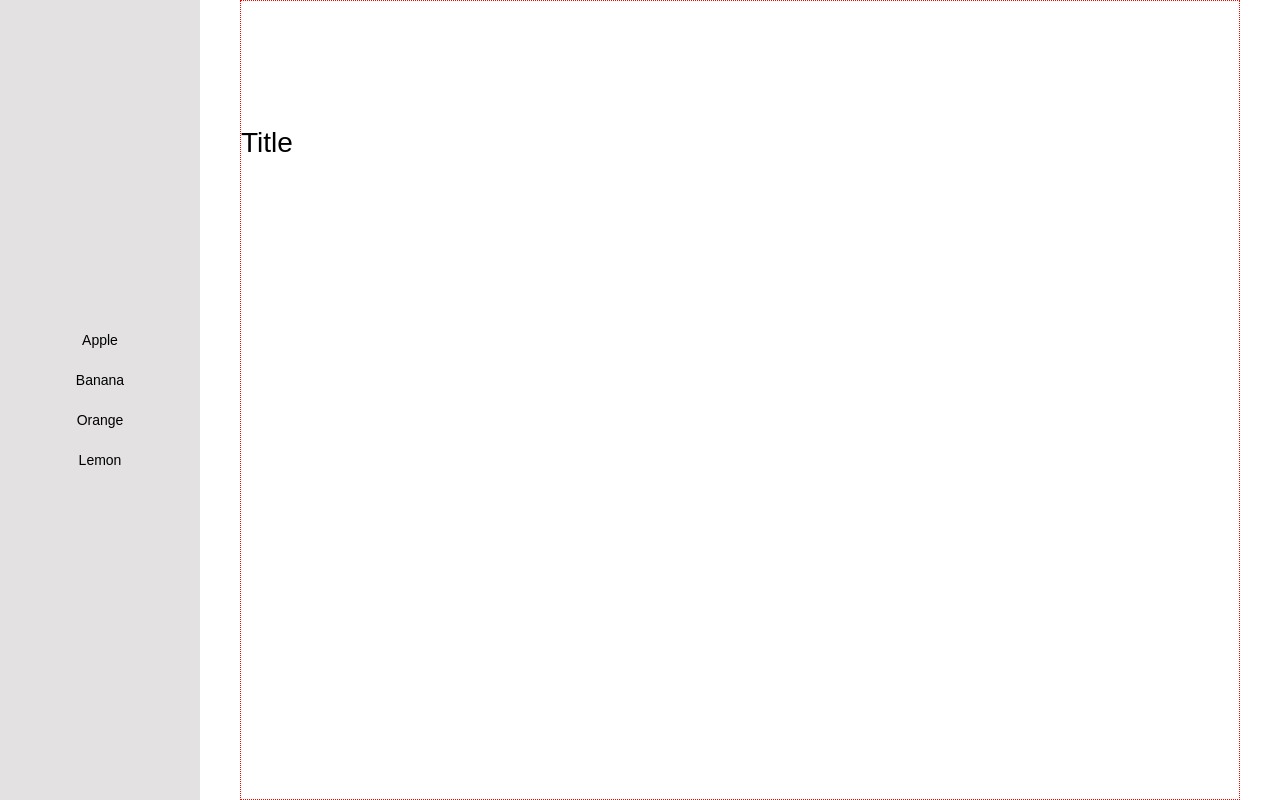
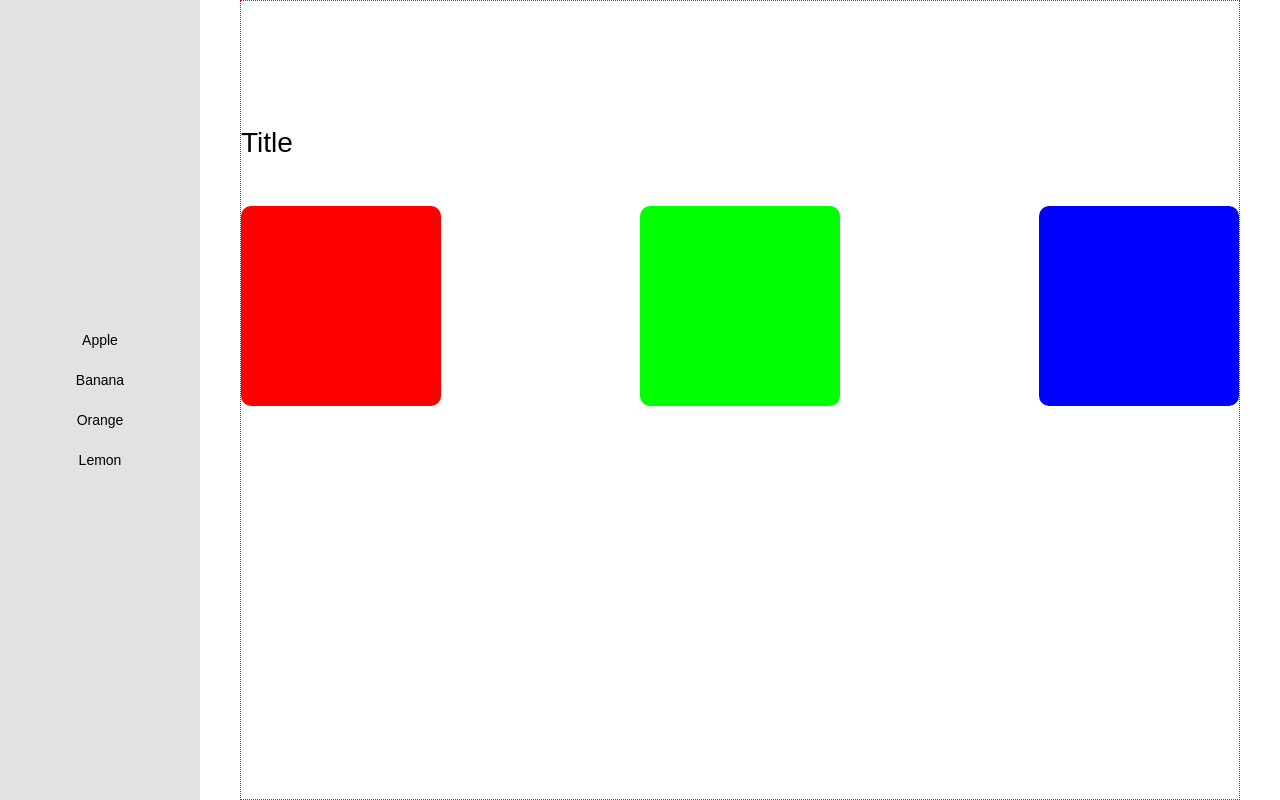
Before and after one commit to haru-miya/hackason02-practice, a Vue app: page / in a window 1280 px wide. Built offline with nearby package versions, Linux system fonts and the light colour scheme.

Commit message:
箱作った

```diff
--- /dev/null
+++ b/src/components/MainContenBox.vue
@@ -0,0 +1,18 @@
+<script setup lang="ts">
+defineProps<{
+  color: string
+}>()
+</script>
+
+<template>
+  <div :class="$style.container"></div>
+</template>
+
+<style module>
+.container {
+  width: 200px;
+  height: 200px;
+  background-color: v-bind(color);
+  border-radius: 10px;
+}
+</style>
--- a/src/components/MainContent.vue
+++ b/src/components/MainContent.vue
@@ -1,4 +1,6 @@
 <script setup lang="ts">
+import MainContenBox from './MainContenBox.vue'
+
 defineProps<{
   title: string
 }>()
@@ -11,6 +13,11 @@
   <div :class="$style.container">
     <h1>Title</h1>
     <p>{{ msg(title) }}</p>
+    <div :class="$style.contentBox">
+      <MainContenBox color="red" />
+      <MainContenBox color="lime" />
+      <MainContenBox color="blue" />
+    </div>
   </div>
 </template>
 
@@ -22,4 +29,10 @@
   margin: auto;
   padding-top: 120px;
 }
+.contentBox {
+  display: flex;
+  flex-direction: row;
+  justify-content: space-between;
+  margin-top: 40px;
+}
 </style>
```
